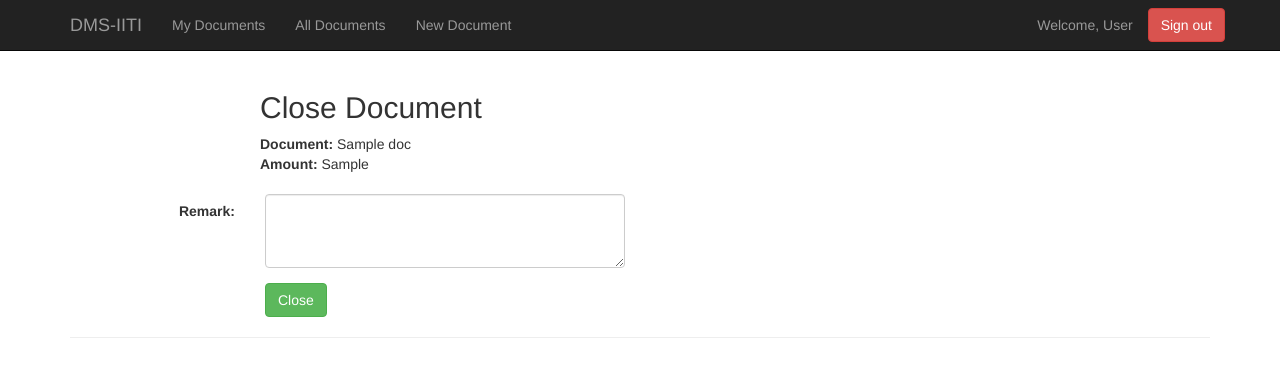
After one commit to mb-14/cse258-iiti-group4, a Flask app: page /close/1 in a window 1280 px wide. The commit adds this page. Shown: the top 377 px of the page. Run offline with Flask 2, Linux system fonts and the light colour scheme; a user stored in the database is signed in; tables that the repository leaves empty hold one stand-in row (values such as "Sample post"); some libraries are stand-ins or nearby versions.

Commit message:
Member of accounts department should be able to close a document

```diff
--- a/models.py
+++ b/models.py
@@ -77,7 +77,7 @@ class Docs(db.Model):
             return False
 
     def can_accept(self, current):
-        if(self.last_user_id == current and not self.accepted%2==0):
+        if(self.last_user_id == current and not self.accepted%2==0 and self.accepted>=0):
             return True
         else:
             return False
--- /dev/null
+++ b/templates/close.html
@@ -0,0 +1,22 @@
+{% extends "layout.html" %}
+{% block body %}
+  <form role="form" class="form-horizontal" action="" method=post>
+	<h2 class="col-sm-offset-2">Close Document</h2>
+	 <div class="col-sm-offset-2">
+	 <b>Document:</b> {{doc.title}}<br>
+	 <b>Amount:</b> {{doc.amount}}<br>
+<br>
+	</div>
+<div class="form-group">
+		  <label for="remark" class="col-sm-2 control-label">Remark:</label>
+		<div class="col-sm-4">
+          <textarea rows="3" id="remark" name="remark" class="form-control"></textarea>
+    </div></div>
+         <div class="form-group">
+    <div class="col-sm-offset-2 col-sm-10">
+      <button type="submit" class="btn btn-success">Close</button>
+    </div>
+  </div>
+
+  </form>
+{% endblock %}
--- a/views.py
+++ b/views.py
@@ -89,6 +89,7 @@ def login():
     return redirect(request.args.get('next') or url_for('index'))
 
 @app.route('/forward/<int:doc_id>',methods=['GET','POST'])
+@login_required
 def forward(doc_id):
     doc_item = Docs.query.get(doc_id)
     if request.method == 'GET':
@@ -108,6 +109,19 @@ def forward(doc_id):
     flash('Forwarded document successfully')
     return redirect(url_for('index'))
 
+@app.route('/close/<int:doc_id>',methods=['GET','POST'])
+@login_required
+def close(doc_id):
+    doc_item = Docs.query.get(doc_id)
+    if request.method == 'GET':
+        return render_template('close.html',doc=doc_item)
+    remark = request.form['remark']
+    doc_item.accepted = -1
+    doc_item.log_forward(datetime.now().strftime('%b %d, %G %H:%M %p'),remark)
+    db.session.commit()
+    flash('Closed document successfully')
+    return redirect(url_for('index'))
+
 
 @app.route('/logout')
 def logout():
```
Also changed, not shown: templates/mydocs.html (+8 -2 lines), app.db.
